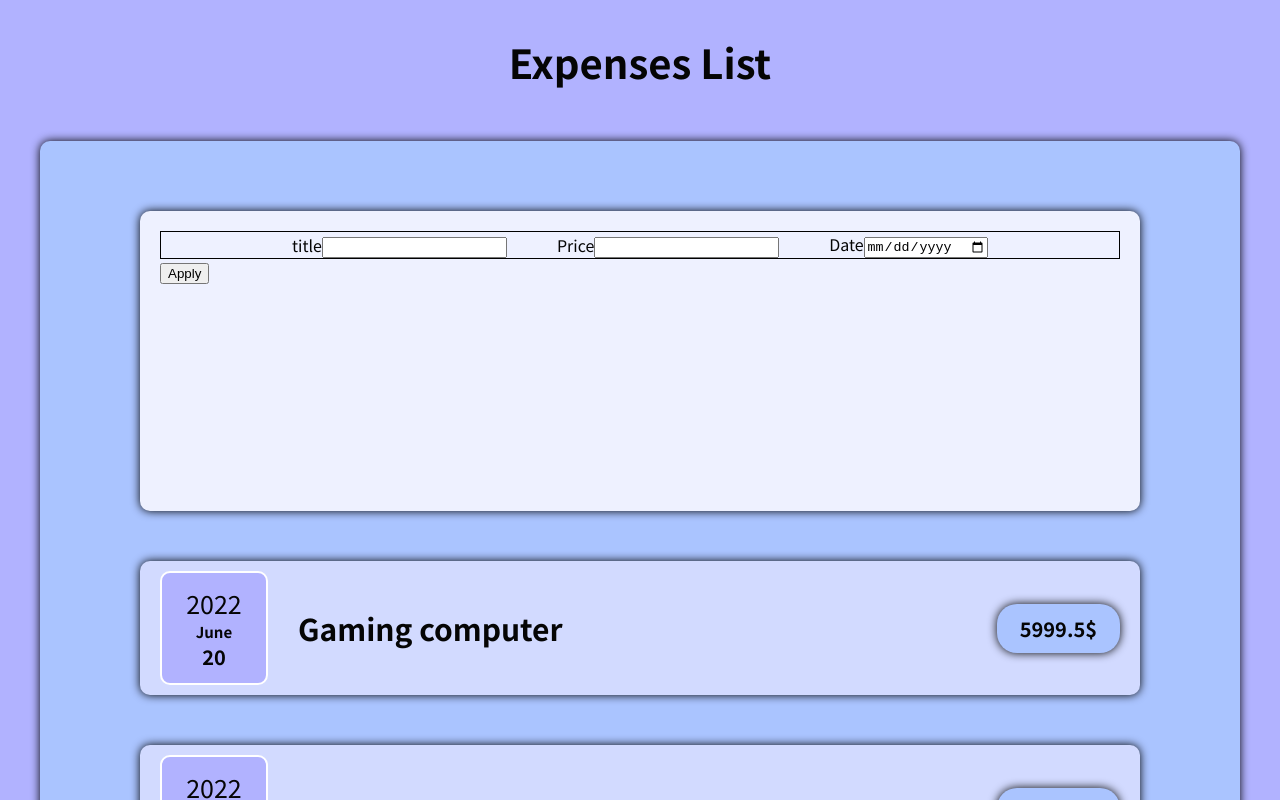
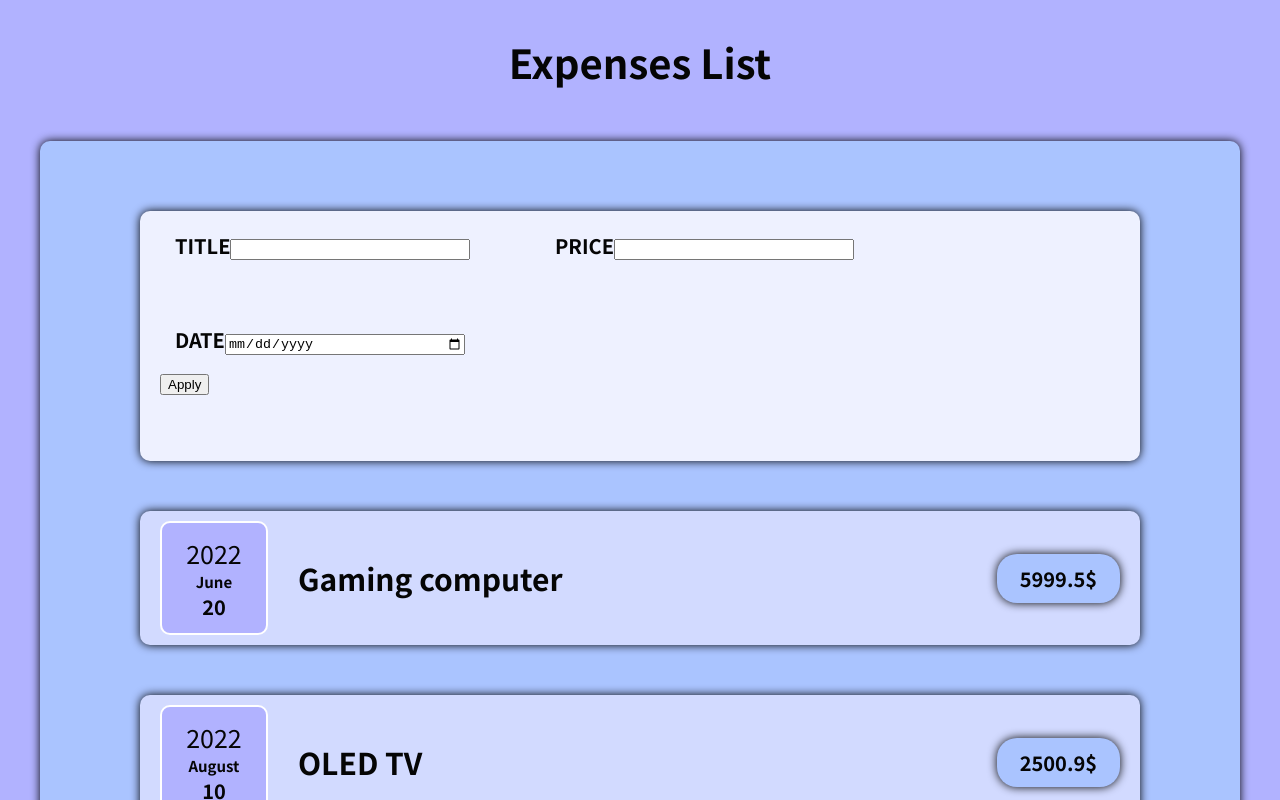
Before and after one commit to Reivah/React-Expenses, a React (Create React App) app: page / in a window 1280 px wide. Shown: the top 800 px of the page. Built offline with nearby package versions, Linux system fonts and the light colour scheme.

Commit message:
styling formbox

```diff
--- a/src/components/FormExpenses/FormBox.css
+++ b/src/components/FormExpenses/FormBox.css
@@ -2,7 +2,7 @@
   padding: 20px;
   margin: 50px auto;
   width: 1000px;
-  height: 300px;
+  height: 250px;
   background-color: #EEF1FF;
   border-radius: 10px;
   box-shadow: 0px 0px 10px black;
--- a/src/components/FormExpenses/FormExpenses.css
+++ b/src/components/FormExpenses/FormExpenses.css
@@ -1,8 +1,17 @@
 .form-main {
     display: flex;
-    border: 1px solid black;
-    justify-content: center;
-    align-items: center;
     gap: 50px;
+    flex-wrap: wrap;
+}
 
+.form-main__box {
+    margin: 0 15px 15px 15px;
+    width: 300px;
+    font-size: 20px;
+    font-weight: bold;
+    text-transform: uppercase;
 }
+
+.form-main__box input{
+    width: 80%;
+}
```
